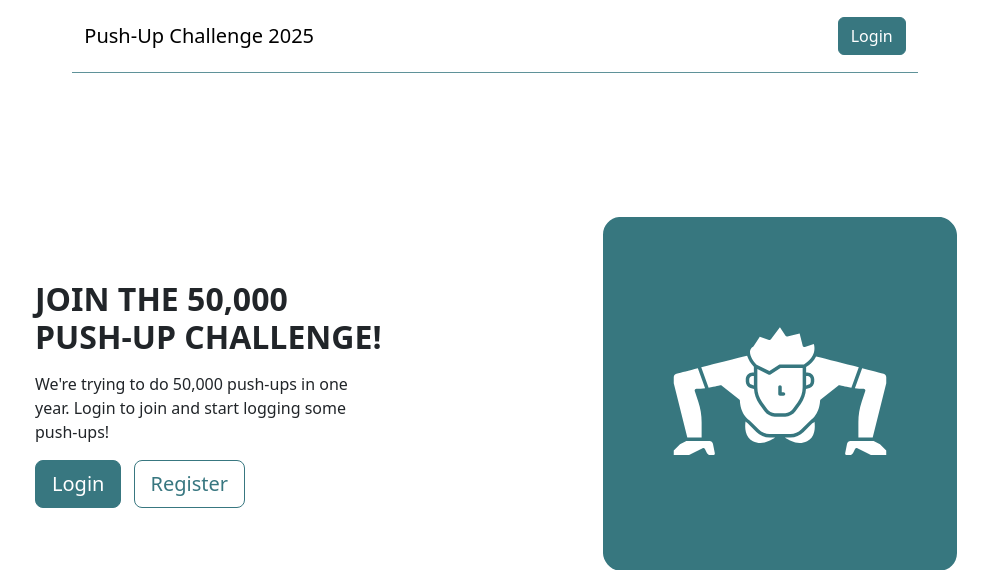
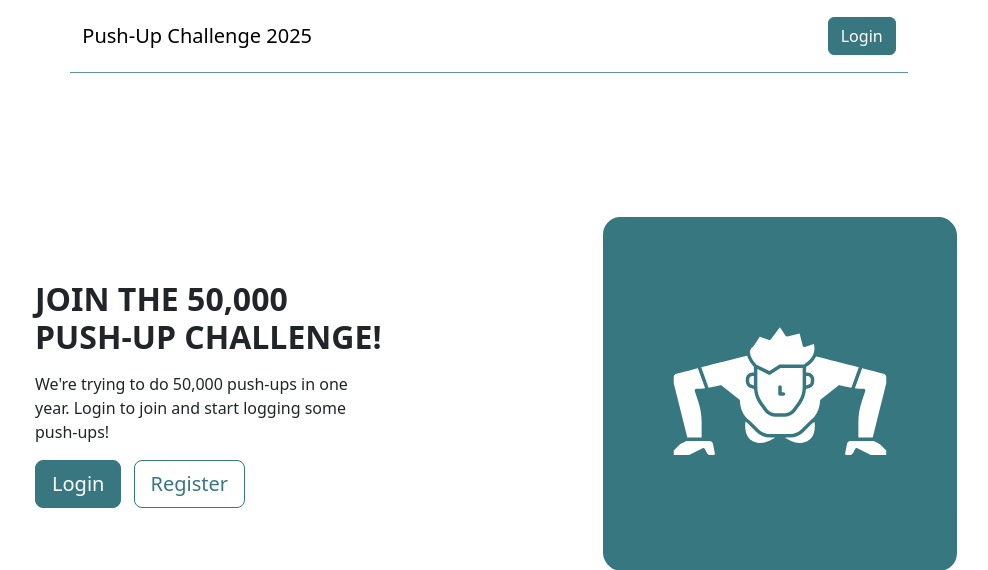
Before and after one commit to JuhlinF/pushup-challenge, a Django app: page / in a window 1280 px wide. Shown: the top 570 px of the page, without its empty margins (145-1133 px from the left). Run offline with Django 4.2, Linux system fonts and the light colour scheme; parts of the project's set-up code (start-up, migrations or seed data) failed here and were passed over; some libraries are stand-ins or nearby versions.

Commit message:
HTML fixes

```diff
--- a/src/templates/base.html
+++ b/src/templates/base.html
@@ -27,9 +27,8 @@
             {% include "components/navbar.html" %}
         {% endblock navbar %}
         {% block body %}
-            <header>
             <div class="container">
-                    <div class="row justify-content-center">
+                <div class="row justify-content-center me-0">
                     <div class="col-lg-9 col-xl-8 col-xxl-7">
                         {% block content %}
                             <h1>You really shouldn't see this.</h1>
@@ -37,7 +36,6 @@
                     </div>
                 </div>
             </div>
-            </header>
         {% endblock body %}
         <script src="{% static 'js/htmx.min.js' %}"></script>
         <script src="{% static 'js/bootstrap.bundle.min.js' %}"></script>
--- a/src/templates/components/navbar.html
+++ b/src/templates/components/navbar.html
@@ -1,4 +1,4 @@
-<div class="row justify-content-center">
+<div class="row justify-content-center me-0">
     <div class="col-lg-9 col-xl-8 col-xxl-7">
         <nav class="navbar navbar-expand-md bg-body py-3">
             <div class="container">
```
Lines whose indentation alone changed are shown as unchanged.
